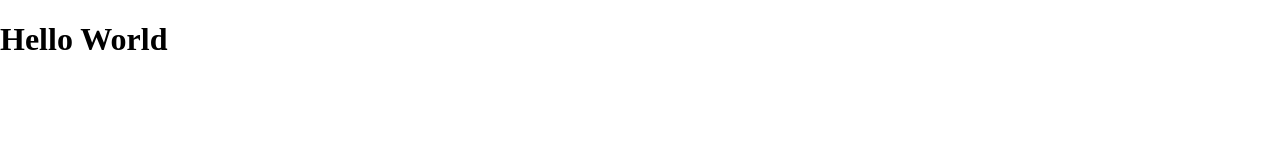
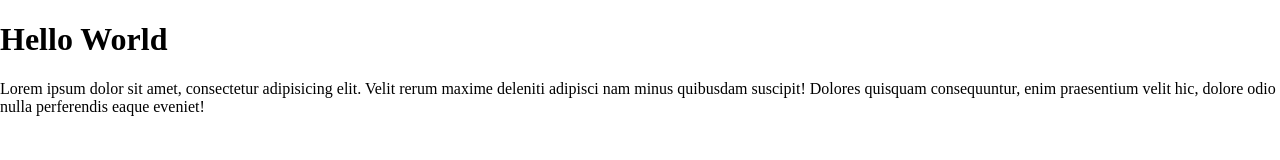
Before and after one commit to deejayjay/GitPractice, a plain HTML site: page boiler-plate/index.html in a window 1280 px wide. Drawn offline with Linux system fonts and the light colour scheme.

Commit message:
Adds lorem ipsum text.

```diff
--- a/boiler-plate/index.html
+++ b/boiler-plate/index.html
@@ -24,7 +24,7 @@
       <h1>Hello World</h1>
     </header>
     <main>
-      <!-- Add content -->
+      Lorem ipsum dolor sit amet, consectetur adipisicing elit. Velit rerum maxime deleniti adipisci nam minus quibusdam suscipit! Dolores quisquam consequuntur, enim praesentium velit hic, dolore odio nulla perferendis eaque eveniet!
     </main>
     <footer>
       <!-- Add content -->
```
